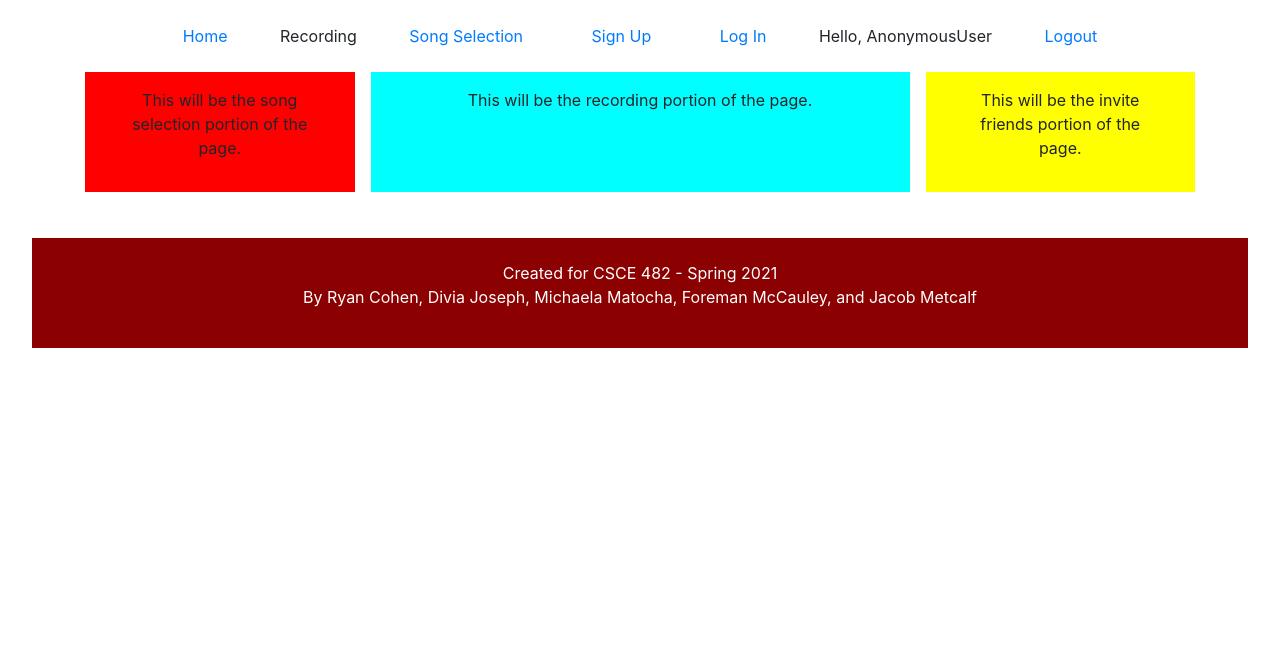
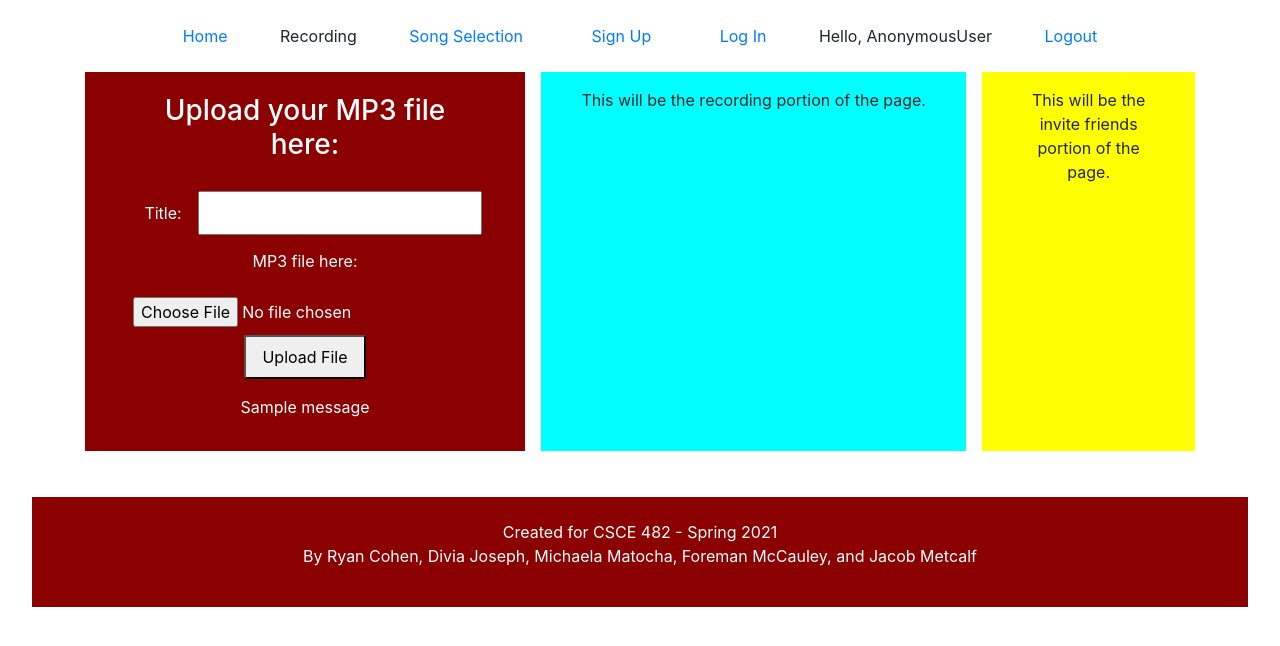
Before and after one commit to foremanmccauley/Karaoke_Capstone, a Django app: page /recording in a window 1280 px wide. Shown: the top 646 px of the page. Run offline with Django 3.2, Linux system fonts and the light colour scheme; tables that the repository leaves empty hold one stand-in row (values such as "Sample post"); one stand-in notice (Sample message) is shown.

Commit message:
Added upload file form on recording page

```diff
--- a/karaoke/karaoke/forms.py
+++ b/karaoke/karaoke/forms.py
@@ -9,3 +9,7 @@ class RegistrationForm(UserCreationForm):
 
 class SearchForm(forms.Form):
     keywords = forms.CharField(label='Search for a song here', max_length=255)
+
+class MP3Form(forms.Form):
+    title = forms.CharField(label='Title', max_length=255, required=False)
+    song = forms.FileField(label='MP3 file here')
--- a/karaoke/karaoke/settings.py
+++ b/karaoke/karaoke/settings.py
@@ -15,6 +15,9 @@ import os
 # Build paths inside the project like this: BASE_DIR / 'subdir'.
 BASE_DIR = os.path.dirname(os.path.dirname(os.path.abspath(__file__)))
 PROJECT_DIR = os.path.join(BASE_DIR, "karaoke")
+
+MEDIA_ROOT = os.path.join(BASE_DIR, "karaoke/templatetags/media")
+MEDIA_URL = "/media/"
 
 # Quick-start development settings - unsuitable for production
 # See https://docs.djangoproject.com/en/3.1/howto/deployment/checklist/
@@ -66,6 +69,7 @@ TEMPLATES = [
             ],
             'libraries': {
                 'spotify': 'karaoke.templatetags.spotify',
+                'upload': 'karaoke.templatetags.upload',
             }
         },
     },
--- a/karaoke/karaoke/static/css/recording.css
+++ b/karaoke/karaoke/static/css/recording.css
@@ -8,8 +8,10 @@
 
 #col-one {
     grid-column: 1 / 1;
-    background-color: red;
+    background-color: darkred;
+    color: white;
     width: 100%;
+    justify-content: left;
 }
 
 #col-two {
--- a/karaoke/karaoke/templates/recording.html
+++ b/karaoke/karaoke/templates/recording.html
@@ -1,4 +1,5 @@
 {% load static %}
+{% load upload %}
 <!DOCTYPE html>
 <html>
 <head>
@@ -13,7 +14,15 @@
     <main>
         <div class="container">
             <div id="col-one">
-                <p>This will be the song selection portion of the page.</p>
+                <h3> Upload your MP3 file here:</h3>
+                <form method='post' enctype="multipart/form-data">
+                    {% csrf_token %}
+                    {{ form }}
+                    <button type="submit" name="run_script">Upload File</button>
+                </form>
+                {% for message in messages %}
+					    <p id="messages">{{message}}</p>
+				    {% endfor %}
             </div>
             <div id="col-two">
                 <p>This will be the recording portion of the page.</p>
--- a/karaoke/karaoke/views.py
+++ b/karaoke/karaoke/views.py
@@ -3,13 +3,29 @@ from django.contrib.auth import authenticate, login, logout
 from django.contrib.auth.decorators import login_required
 from django.contrib.auth.forms import UserCreationForm
 from django.contrib import messages
-from .forms import RegistrationForm, SearchForm
+from .forms import RegistrationForm, SearchForm, MP3Form
+from .models import MP3
 
 def index(request):
     return render(request, 'index.html')
 
 def recording(request):
-    return render(request, 'recording.html')
+    form = MP3Form(request.POST, request.FILES)
+    if request.method == 'POST' and 'run_script' in request.POST:
+        if form.is_valid():
+            from .templatetags.upload import upload_file
+            newdoc = MP3(title = form.cleaned_data.get('title'), song = request.FILES['song'])
+            newdoc.save()
+
+
+            #calling the search function
+            st = upload_file(request)
+            messages.info(request, st)
+
+            return redirect('recording')
+    else:
+        form = MP3Form()
+    return render(request, 'recording.html', {'form': form})
 
 def songselection(request):
     keywords = ''
```
Also changed, not shown: karaoke/karaoke/models.py (+7 -0 lines), karaoke/karaoke/templatetags/upload.py (added, +8 -0 lines), karaoke/karaoke/migrations/0003_mp3.py (added).
